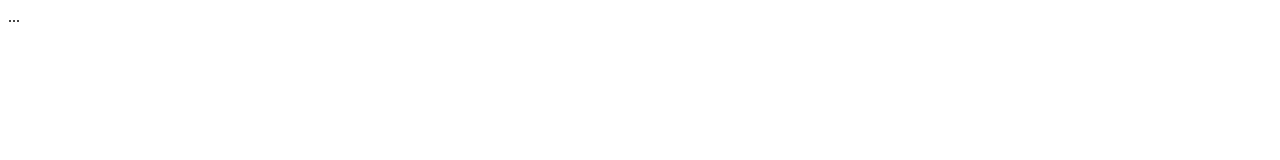
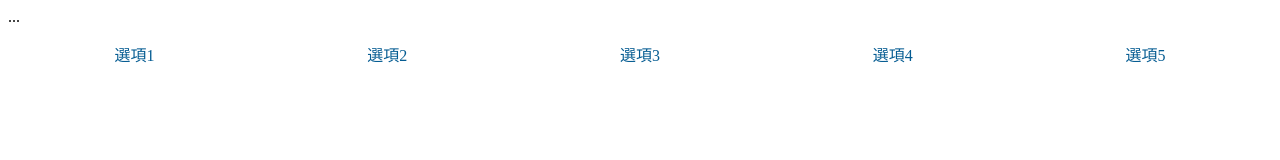
Before and after one commit to ninininiya/git2, a plain HTML site: page index.html in a window 1280 px wide. Drawn offline with Linux system fonts and the light colour scheme.

Commit message:
第二個人導覽

```diff
--- a/index.html
+++ b/index.html
@@ -1,7 +1,16 @@
 <link rel="stylesheet" href="./main.css">
 ...
+
 <body>
-  <nav></nav>
+  <nav class="han nav">
+    <ul>
+      <li><a href="#">選項1</a></li>
+      <li><a href="#">選項2</a></li>
+      <li><a href="#">選項3</a></li>
+      <li><a href="#">選項4</a></li>
+      <li><a href="#">選項5</a></li>
+    </ul>
+  </nav>
   <header></header>
   <main></main>
   <footer></footer>
--- a/main.css
+++ b/main.css
@@ -0,0 +1,17 @@
+.han.nav ul {
+    list-style-type: none;
+    padding: 0;
+    display: flex;
+    justify-content: space-between;
+}
+
+.han.nav ul li {
+    width: 100%;
+}
+
+.han.nav ul a {
+    color: #055c92;
+    display: block;
+    text-decoration: none;
+    text-align: center;
+}
```
